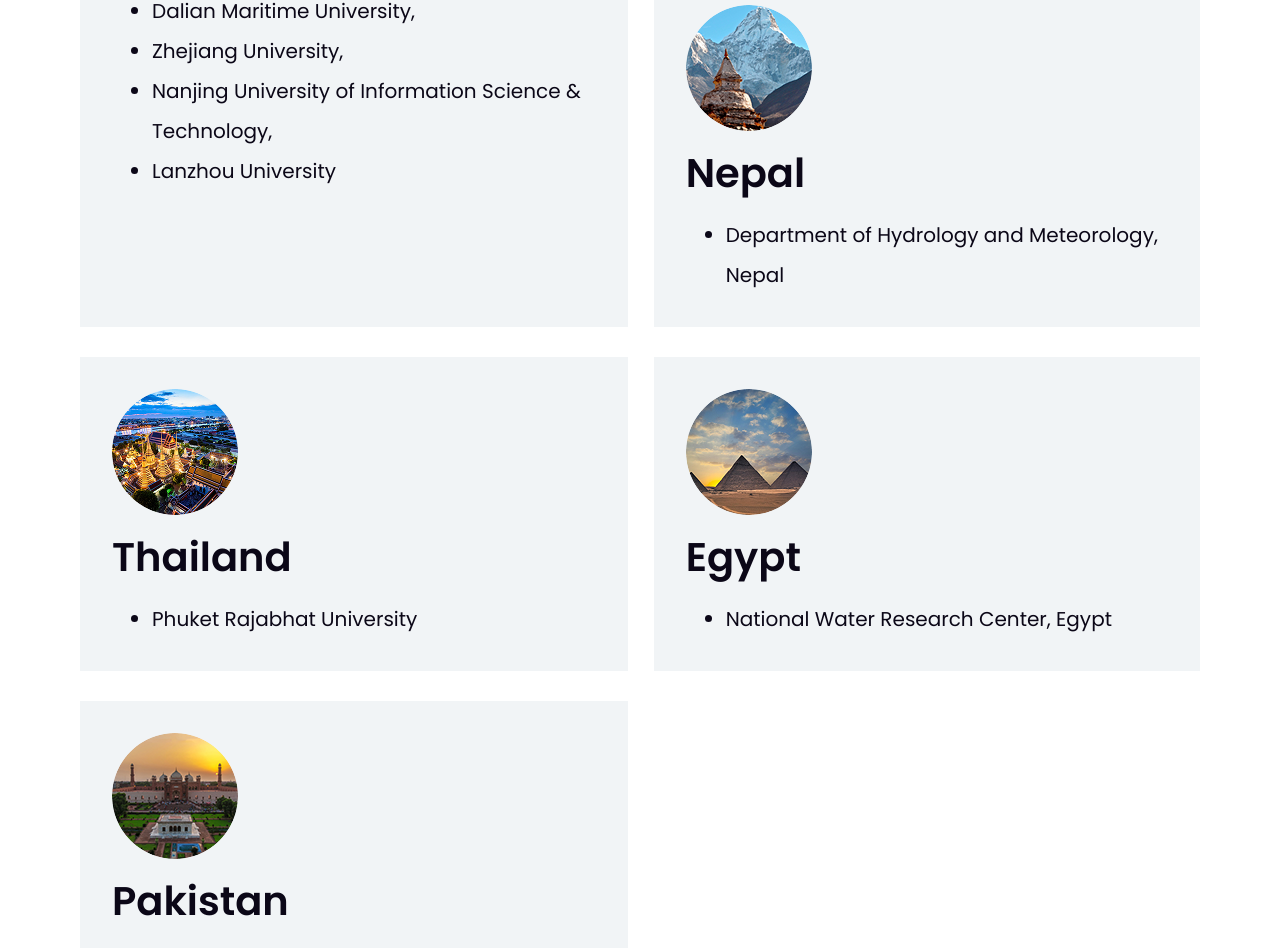
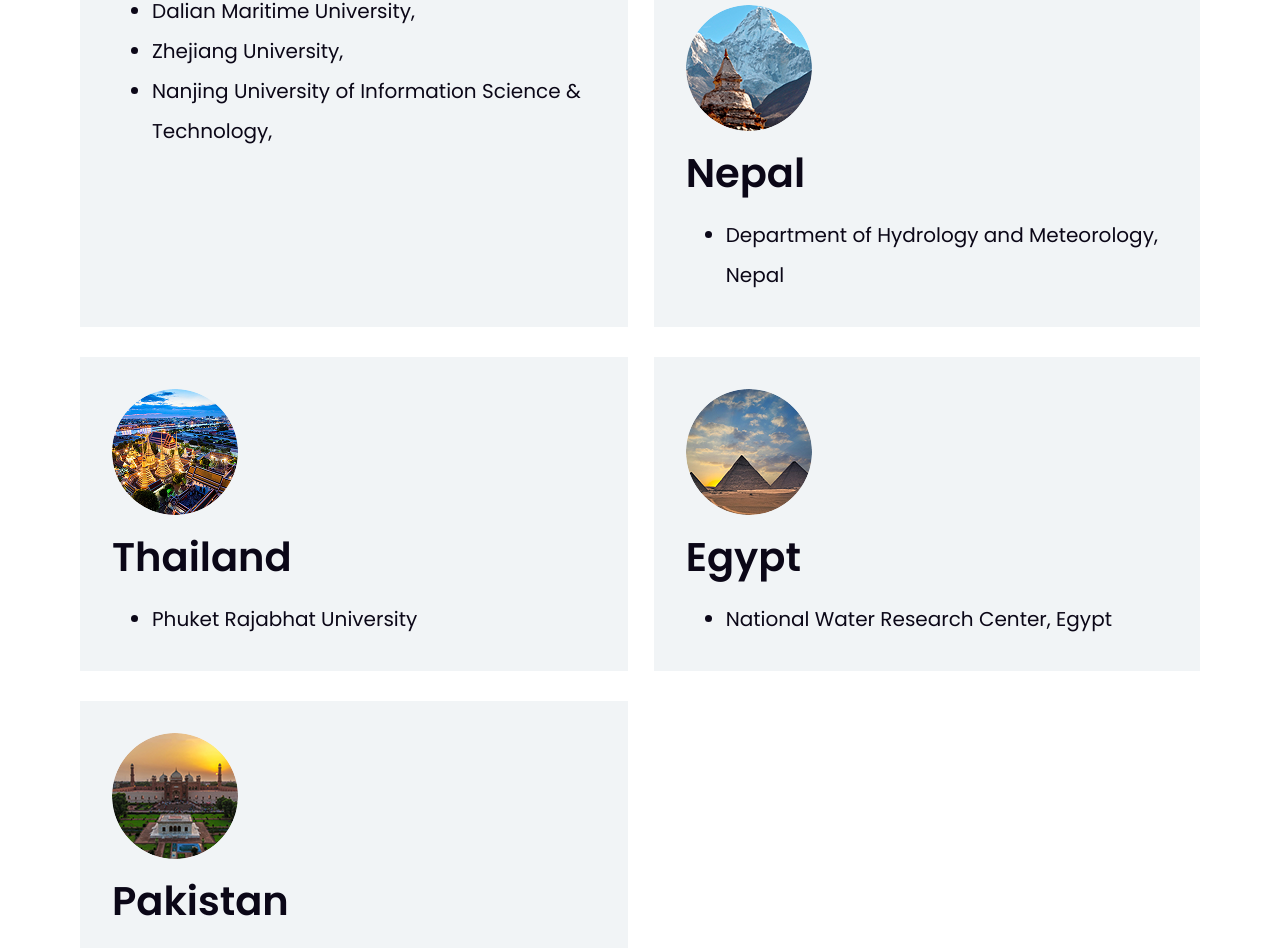
Before and after one commit to mirrordust/WSDI, a Vue app: page / in a window 1280 px wide. Shown: the part 3510-4458 px from the top of the page. Built offline with nearby package versions, Linux system fonts and the light colour scheme.

Commit message:
移除兰州大学

```diff
--- a/src/components/PartnersSection.vue
+++ b/src/components/PartnersSection.vue
@@ -23,7 +23,7 @@ import PartnerItem from './PartnerItem.vue'
           <li>Dalian Maritime University,</li>
           <li>Zhejiang University,</li>
           <li>Nanjing University of Information Science & Technology,</li>
-          <li>Lanzhou University</li>
+          <!-- <li>Lanzhou University</li> -->
         </ul>
       </PartnerItem>
 
```
